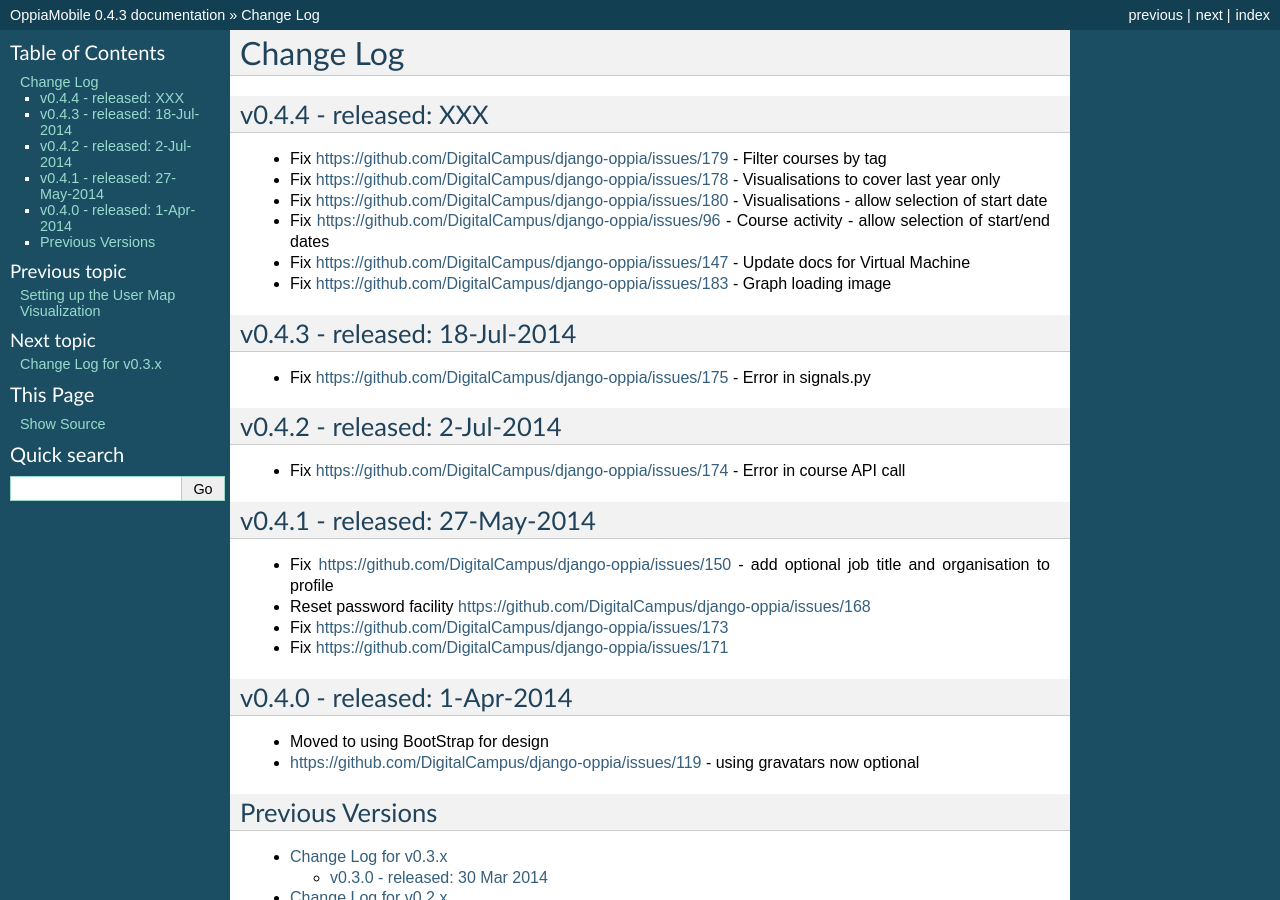
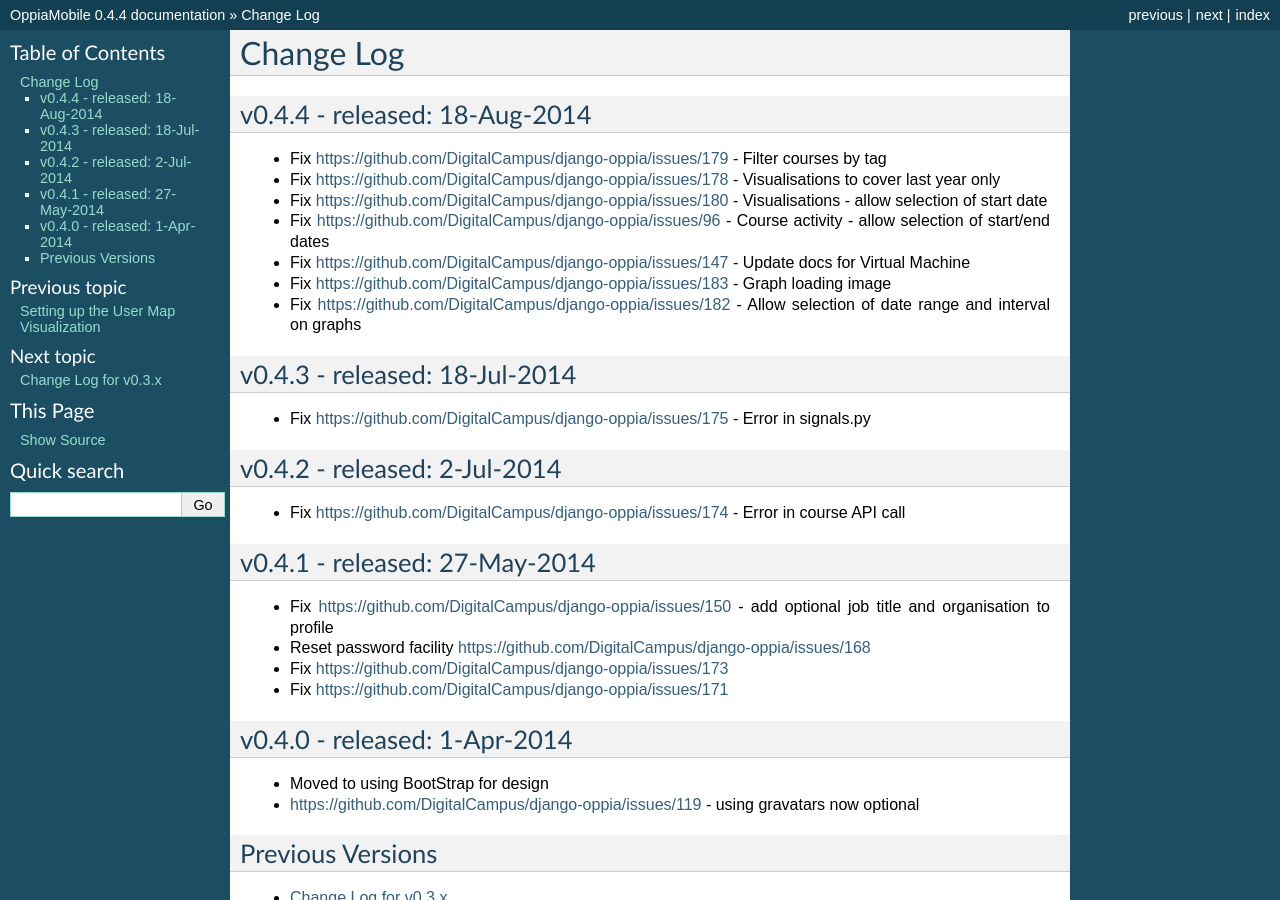
Before and after one commit to DigitalCampus/django-oppia, a Sphinx documentation site: the page built from docs/changelog.rst, in a window 1280 px wide and 900 px high. Built offline with Sphinx 7.4.7, drawn with Linux system fonts in a browser that asks for light colours; the version number is read from the project's files by our own code; some of the changed text lies outside the part shown.

Commit message:
update version no

```diff
--- a/docs/changelog.rst
+++ b/docs/changelog.rst
@@ -1,7 +1,7 @@
 Change Log
 ============
 
-v0.4.4 - released: XXX
+v0.4.4 - released: 18-Aug-2014
 ------------------------------
 * Fix https://github.com/DigitalCampus/django-oppia/issues/179 - Filter courses by tag
 * Fix https://github.com/DigitalCampus/django-oppia/issues/178 - Visualisations to cover last year only
@@ -9,6 +9,7 @@
 * Fix https://github.com/DigitalCampus/django-oppia/issues/96 - Course activity - allow selection of start/end dates
 * Fix https://github.com/DigitalCampus/django-oppia/issues/147 - Update docs for Virtual Machine
 * Fix https://github.com/DigitalCampus/django-oppia/issues/183 - Graph loading image
+* Fix https://github.com/DigitalCampus/django-oppia/issues/182 - Allow selection of date range and interval on graphs
 
 v0.4.3 - released: 18-Jul-2014
 ------------------------------
--- a/docs/conf.py
+++ b/docs/conf.py
@@ -56,9 +56,9 @@
 # built documents.
 #
 # The short X.Y version.
-version = '0.4.3'
+version = '0.4.4'
 # The full version, including alpha/beta/rc tags.
-release = '0.4.3'
+release = '0.4.4'
 
 # The language for content autogenerated by Sphinx. Refer to documentation
 # for a list of supported languages.
--- a/oppia/__init__.py
+++ b/oppia/__init__.py
@@ -1 +1 @@
-VERSION = (0, 4, 3, 'beta', 0)
+VERSION = (0, 4, 4, 'beta', 0)
--- a/setup.py
+++ b/setup.py
@@ -8,7 +8,7 @@
 
 setup(
     name='django-oppia',
-    version='0.4.3',
+    version='0.4.4',
     packages=['oppia',
               'oppia.quiz',
               'oppia.api',
```
